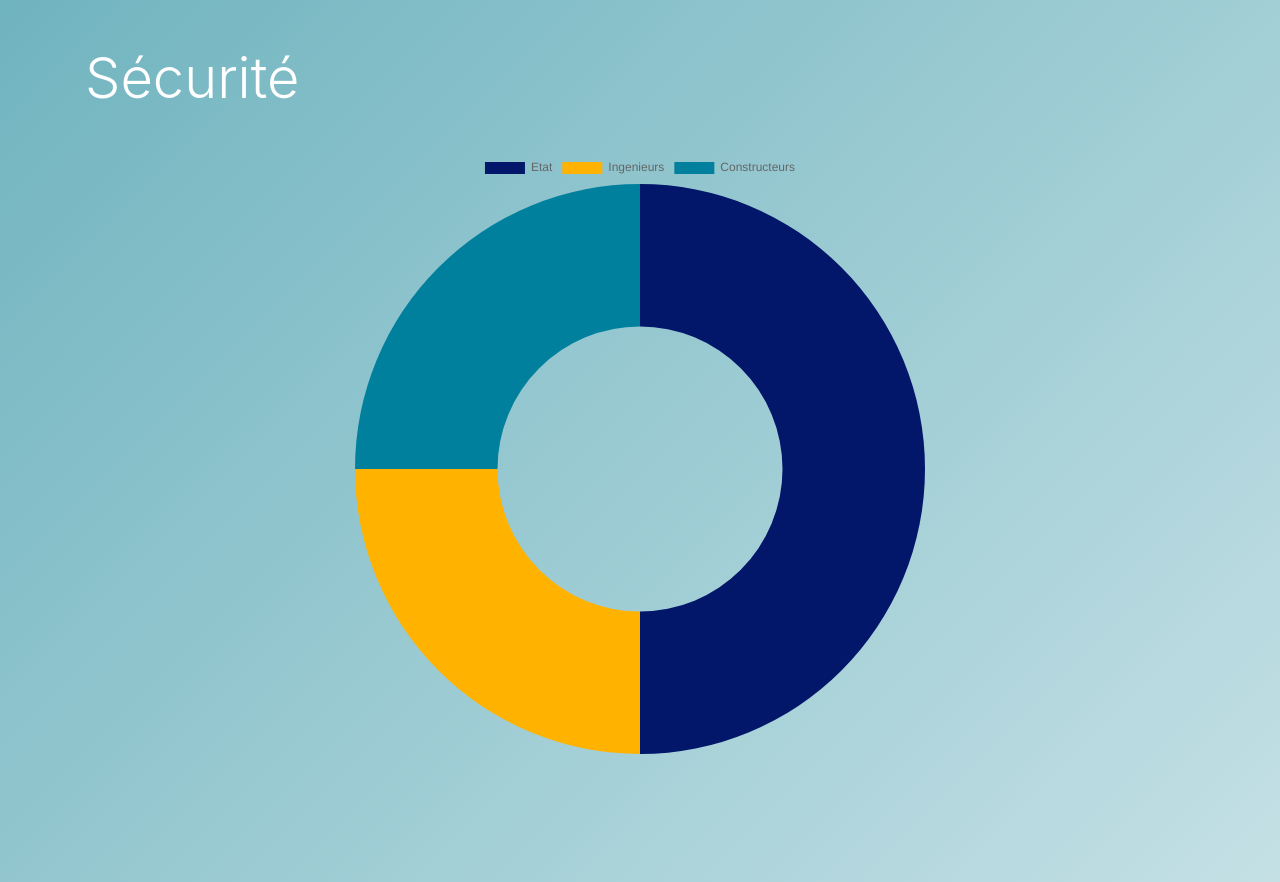
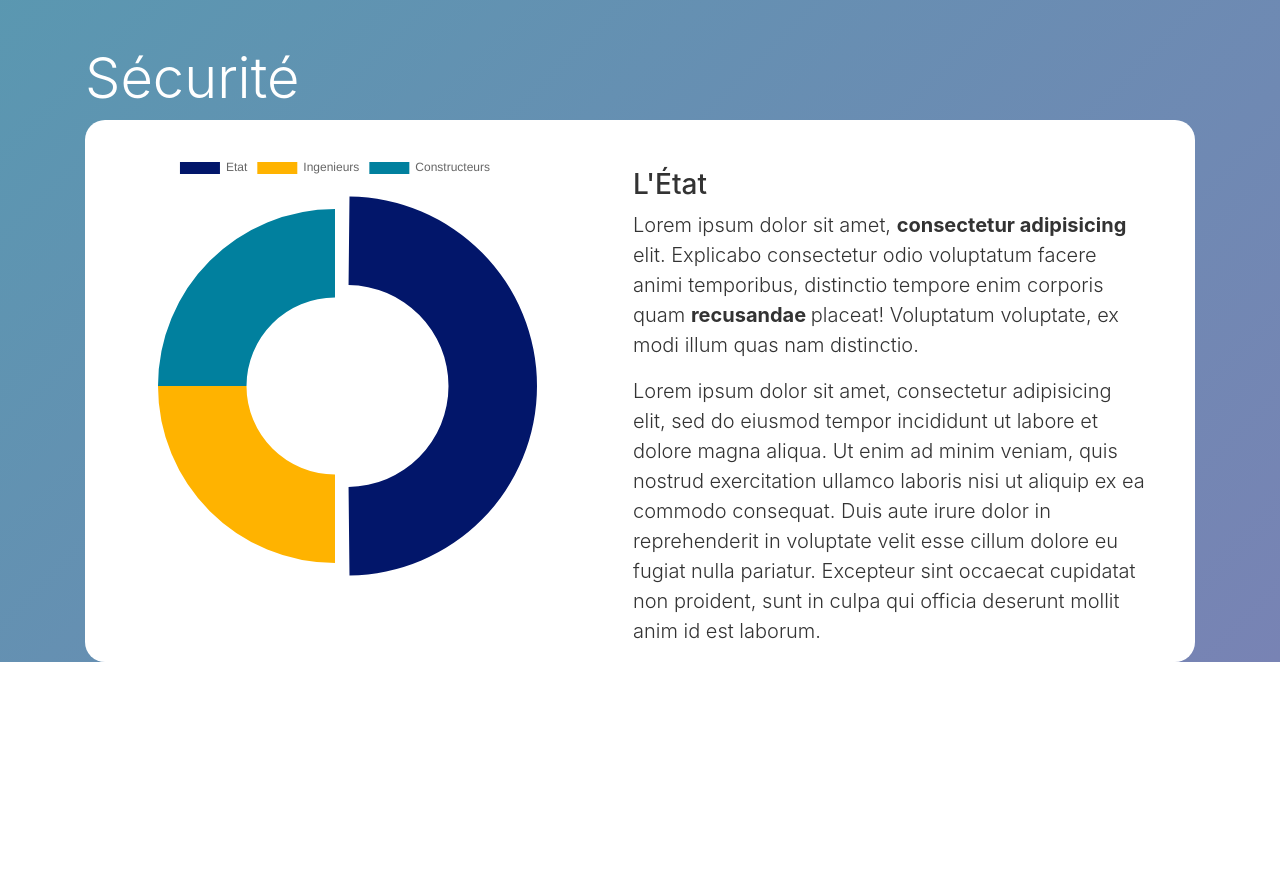
Before and after one commit to TheMaskedMango/TheMaskedMango.github.io, a plain HTML site: page index.html in a window 1280 px wide. Shown: the part 920-1802 px from the top of the page. After the commit the page ends 1582 px from the top, so only its background shows below. Drawn offline with nearby package versions, Linux system fonts and the light colour scheme; animation ran at ten frames a second.

Commit message:
amélioration donut

```diff
--- a/index.html
+++ b/index.html
@@ -48,6 +48,8 @@ Chart.register("script/chartjs-plugin-datalabels.min.js");
             <p class="lead">Lorem ipsum dolor sit amet, consectetur adipisicing elit, sed do eiusmod tempor incididunt ut labore et dolore magna aliqua. Ut enim ad minim veniam, quis nostrud exercitation ullamco laboris nisi ut aliquip ex ea commodo consequat. Duis aute irure dolor in reprehenderit in voluptate velit esse cillum dolore eu fugiat nulla pariatur. Excepteur sint occaecat cupidatat non proident, sunt in culpa qui officia deserunt mollit anim id est laborum.</p>
         </div>
         <h1 class="display-4">Sécurité</h1>
+
+        <div class="theme">
             <div id="donut">
                 <canvas id="pie-chart" width="800" height="450"></canvas>
             </div>
@@ -71,7 +73,7 @@ Chart.register("script/chartjs-plugin-datalabels.min.js");
                     <p class="lead">Lorem ipsum dolor sit amet, <strong class="font-weight-bold">consectetur adipisicing </strong>elit. Explicabo consectetur odio voluptatum facere animi temporibus, distinctio tempore enim corporis quam <strong class="font-weight-bold">recusandae </strong>placeat! Voluptatum voluptate, ex modi illum quas nam distinctio.</p>
                     <p class="lead">Lorem ipsum dolor sit amet, consectetur adipisicing elit, sed do eiusmod tempor incididunt ut labore et dolore magna aliqua. Ut enim ad minim veniam, quis nostrud exercitation ullamco laboris nisi ut aliquip ex ea commodo consequat. Duis aute irure dolor in reprehenderit in voluptate velit esse cillum dolore eu fugiat nulla pariatur. Excepteur sint occaecat cupidatat non proident, sunt in culpa qui officia deserunt mollit anim id est laborum.</p>
                 </div>
-
+            </div>
         </div>
     </div>
 </div>
--- a/script/donut1.js
+++ b/script/donut1.js
@@ -27,7 +27,6 @@ const data = {
 }
 
 const options = {
-  responsive: true,
   cutoutPercentage: 60,
   layout: {
     padding: 32
@@ -86,5 +85,6 @@ ctx.onclick = function(evt){
   clickDonutSlice(evt);
 }
 
-
+donut.config.data.datasets[0].offset[0] = 50;
 $("#texte1 div").hide();
+$("#Etat").show();
--- a/style.css
+++ b/style.css
@@ -6,7 +6,22 @@
 *
 */
 
+.theme{
+    display: flex;
+    border-radius: 20px;
+    background-color: white;
+}
 
+.theme .py-5{
+    padding-top: 3rem !important;
+    padding-bottom: 0 !important;
+    padding-left: 3rem !important;
+    padding-right: 3rem !important;
+}
+
+.theme p, .theme h1, .theme h2, .theme h3, .theme h4, .theme h5, .theme h6{
+    color: #333;
+}
 
 #headTitle{
     height: 300px;
@@ -20,13 +35,16 @@
     top: 0;
     left: 0;
 }
-.text{
+#text{
     z-index: 1;
 }
 
+#text canvas{
+    margin-top: 50px;
+}
+
 #donut{
-    padding-left: 20%;
-    padding-right: 20%;
+    height: 500px;
 }
 
 .navbar {
@@ -97,5 +115,5 @@
 body {
     min-height: 110vh;
     background-color: #4ca1af;
-    background-image: linear-gradient(135deg, #4ca1af 0%, #c4e0e5 100%);
+    background-image: linear-gradient(135deg, #4ca1af 0%, #7883b4 100%);
 }
```
Lines whose indentation alone changed are shown as unchanged.
